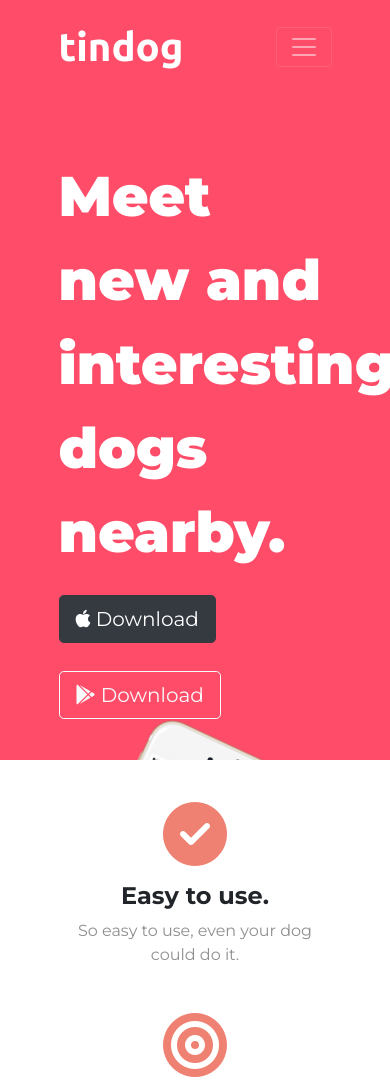
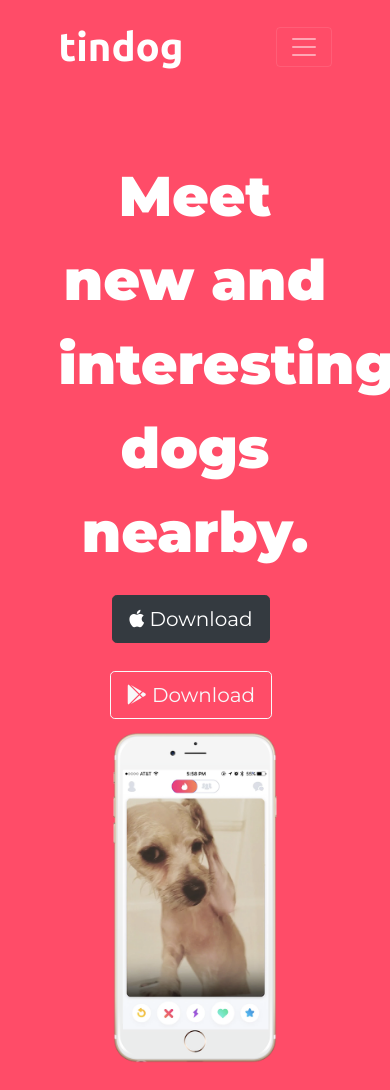
Before and after one commit to OptiPrime64/tindog_project, a plain HTML site: page index.html in a window 390 px wide. Shown: the top 1090 px of the page. Drawn offline with nearby package versions, Linux system fonts and the light colour scheme.

Commit message:
Add files via upload

```diff
--- a/css/styles.css
+++ b/css/styles.css
@@ -35,6 +35,11 @@ color: #8f8f8f;
   color: white; /* or #fff*/
 }
 
+@media (max-width: 1028px) {
+  #title {
+    text-align:center;
+  }
+}
 
 /* CLASS */
 
@@ -79,6 +84,13 @@ color: #8f8f8f;
   /* left: 100px;
   max-width: 250px;
   position: relative;*/
+}
+
+@media (max-width: 1028px) {
+  .title-image {
+    position:static;
+    transform: rotate(0);
+  }
 }
 
 /* features */
```
